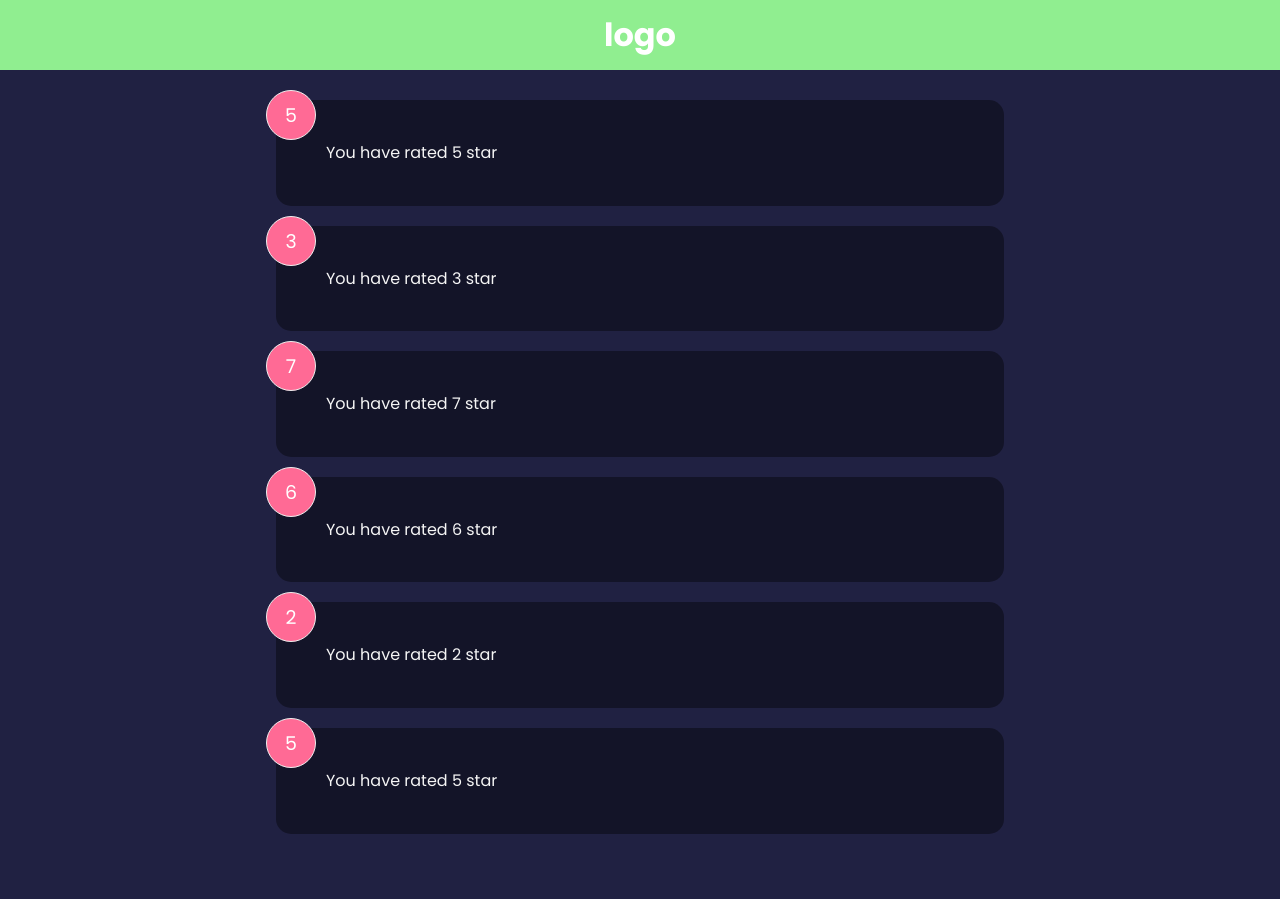
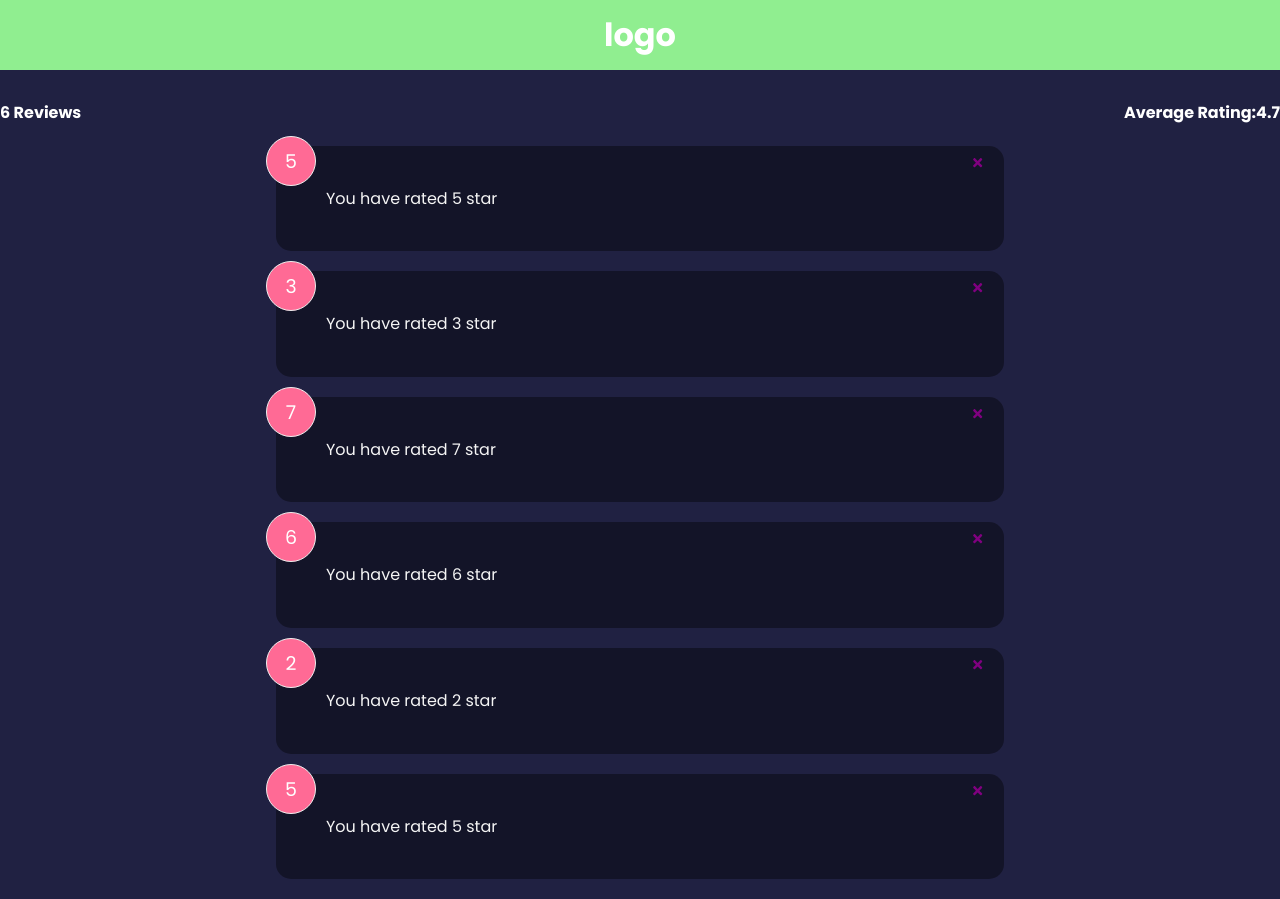
Before and after one commit to kofi-sammy/FeedbackApp, a React (Create React App) app: page / in a window 1280 px wide. Before the commit the page ends 854 px from the top, so only its background shows below. Built offline with nearby package versions, Linux system fonts and the light colour scheme.

Commit message:
Created a Feedback Stats Component to handle the Reviews and Average Rating

```diff
--- a/src/App.js
+++ b/src/App.js
@@ -1,18 +1,27 @@
 import React,{useState} from 'react';
 
 import FeedbackList from './components/FeedbackList';
+import FeedbackStats from './components/FeedbackStats';
 import Header from './components/Header';
 import FeedbackData from './data/FeedbackData';
 
 
 
-const App = () => {
+const App = ({}) => {
   const [feedback, setFeedback] = useState(FeedbackData);
+
+  const deleteFeedback=(id)=>{
+    if (window.confirm('Are sure you want want delete this card?')) {
+      setFeedback(feedback.filter((item) => item.id !== id))
+    }
+  }
+
   return (
     <React.Fragment>
         <Header bgColor='lightgreen' color='white'/>
+        <FeedbackStats feedback={feedback}/>
           <div className='container'>
-            <FeedbackList feedback={feedback}/>
+            <FeedbackList feedback={feedback}  handleDelete={deleteFeedback}/>
           </div>
     </React.Fragment>
   );
--- a/src/components/FeedbackItem.jsx
+++ b/src/components/FeedbackItem.jsx
@@ -1,12 +1,15 @@
 import React from 'react';
 import Card from './Card';
+import {FaTimes}from 'react-icons/fa'
 
 
-
-const FeedbackItem = ({item}) => {
+const FeedbackItem = ({item, handleDelete }) => {
   return (
       <Card >
           <div className="num-display">{item.rating}</div>
+          <button  onClick={() => handleDelete(item.id)} className='close'>
+            <FaTimes color='purple'/>
+          </button>
           <div className="text">{item.text}</div>
 
       </Card>
--- a/src/components/FeedbackList.jsx
+++ b/src/components/FeedbackList.jsx
@@ -2,7 +2,7 @@
 import FeedbackItem from './FeedbackItem';
 
 
-const FeedbackList = ({feedback}) => {
+const FeedbackList = ({feedback, handleDelete}) => {
     if(!feedback || feedback.length === 0){
         <p>No feedback Recieved</p>
     }
@@ -10,7 +10,8 @@
         <div>
 
             {feedback.map((item) =>(
-                 <FeedbackItem key={item.id} item={item}  />
+                 <FeedbackItem key={item.id} item={item}
+                 handleDelete={handleDelete} />
             ))}
         </div>
   )
--- /dev/null
+++ b/src/components/FeedbackStats.jsx
@@ -0,0 +1,17 @@
+import React from 'react';
+
+const FeedbackStats = ({feedback}) => {
+    //calculate rating average
+    let average= feedback.reduce((acc, cur) =>{
+        return acc + cur.rating
+    },0)/feedback.length
+
+    average = average.toFixed(1).replace(/[.,]0$/, '')
+  return (
+  <div className='feedback-stats'>
+      <h4>{feedback.length} Reviews</h4>
+      <h4>Average Rating:{isNaN(average) ? 0 : average} </h4>
+  </div>);
+};
+
+export default FeedbackStats;
```
